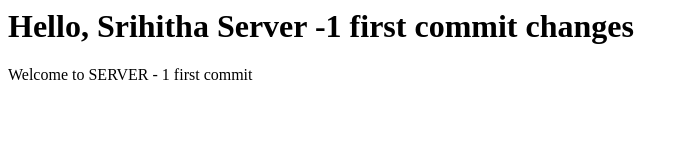
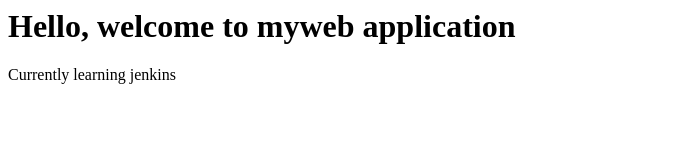
Before and after one commit to hemasrihitha/learningjenkins, a plain HTML site: page index.html in a window 1280 px wide. Shown: the whole page, without its empty margins (0-688 px from the left). Drawn offline with Linux system fonts and the light colour scheme.

Commit message:
Update index.html

```diff
--- a/index.html
+++ b/index.html
@@ -1,8 +1,8 @@
 <html>
 <head>
-  <title>first commit- srihitha dendukuri</title>
+  <title>Server-1</title>
 </head>
-  <h1>Hello, Srihitha Server -1 first commit changes</h1>
-  <p>Welcome to SERVER - 1 first commit </p>
+  <h1>Hello, welcome to myweb application</h1>
+  <p>Currently learning jenkins</p>
 </body>
 </html>
```
